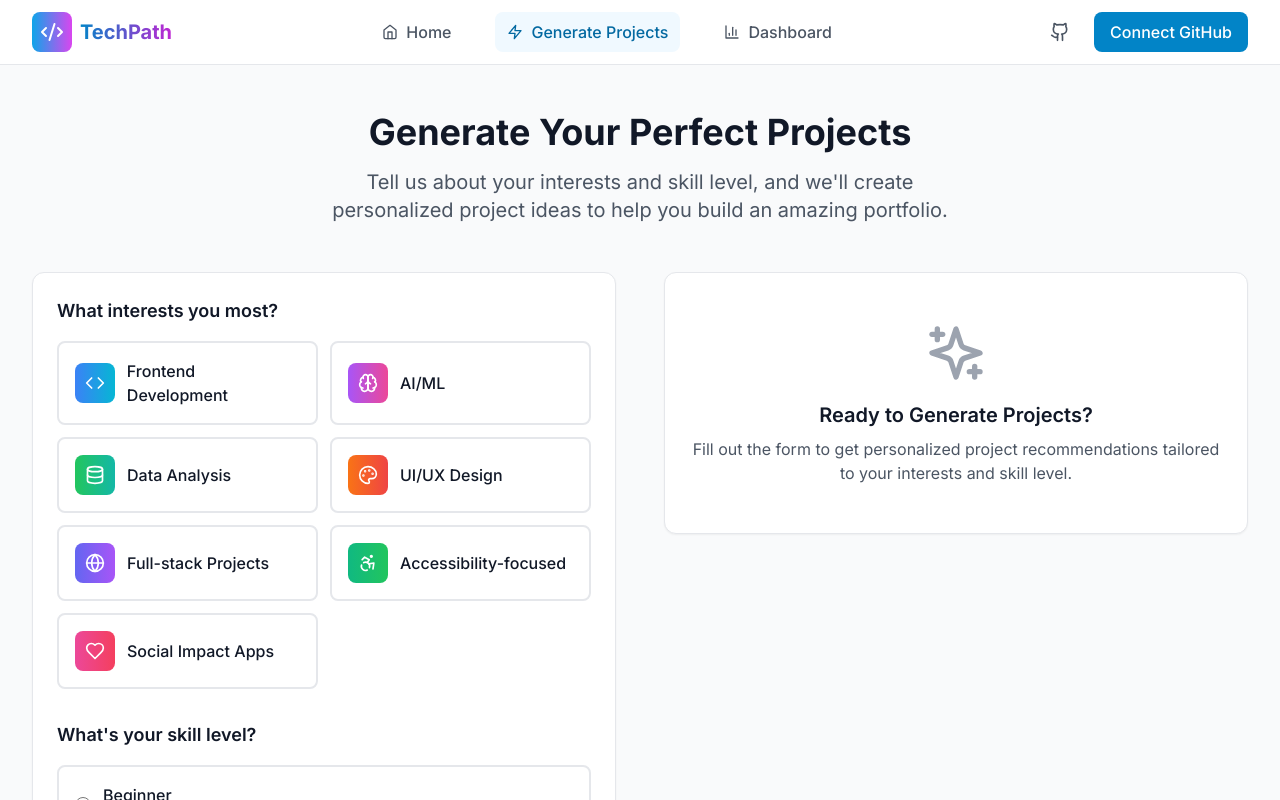
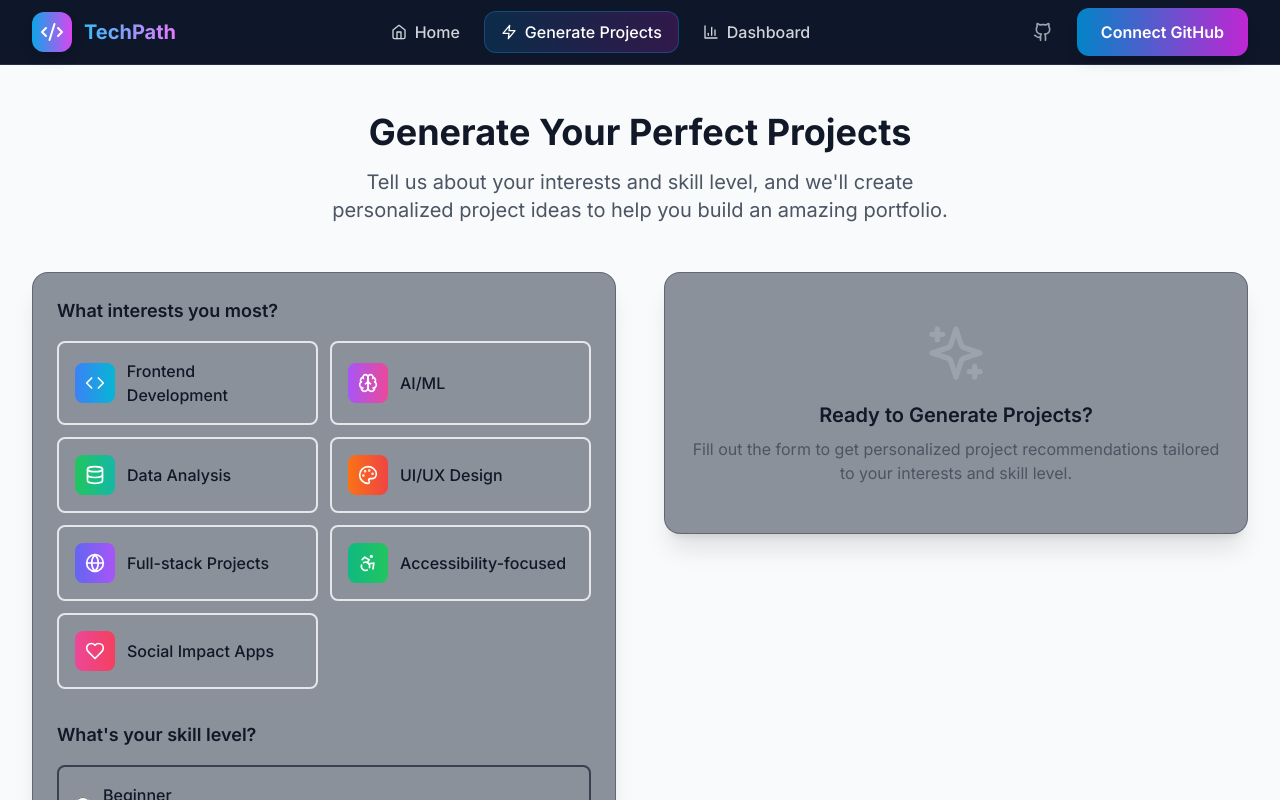
Before and after one commit to gswetha11/BreakIntoTech-, a React (Vite) app: page /generate in a window 1280 px wide. Shown: the top 800 px of the page. Built offline with nearby package versions, Linux system fonts and the light colour scheme; the HTML template or start-up script is replaced by a standard one.

Commit message:
Redesign UI to match dark modern style

```diff
--- a/src/App.tsx
+++ b/src/App.tsx
@@ -9,7 +9,7 @@ import ProjectDetails from './pages/ProjectDetails'
 
 function App() {
   return (
-    <div className="min-h-screen bg-gray-50">
+    <div className="min-h-screen bg-dark-900">
       <Header />
       <motion.main
         initial={{ opacity: 0 }}
--- a/src/components/Header.tsx
+++ b/src/components/Header.tsx
@@ -16,20 +16,20 @@ const Header = () => {
     <motion.header
       initial={{ y: -100 }}
       animate={{ y: 0 }}
-      className="fixed top-0 left-0 right-0 z-50 bg-white/95 backdrop-blur-sm border-b border-gray-200"
+      className="fixed top-0 left-0 right-0 z-50 bg-dark-900/95 backdrop-blur-md border-b border-dark-700/50"
     >
       <div className="max-w-7xl mx-auto px-4 sm:px-6 lg:px-8">
         <div className="flex justify-between items-center h-16">
-          <Link to="/" className="flex items-center space-x-2">
-            <div className="p-2 bg-gradient-to-r from-primary-500 to-secondary-500 rounded-lg">
+          <Link to="/" className="flex items-center space-x-3">
+            <div className="p-2 bg-gradient-to-r from-primary-500 to-secondary-500 rounded-xl shadow-lg">
               <Code2 className="h-6 w-6 text-white" />
             </div>
-            <span className="text-xl font-bold bg-gradient-to-r from-primary-600 to-secondary-600 bg-clip-text text-transparent">
+            <span className="text-xl font-bold bg-gradient-to-r from-primary-400 to-secondary-400 bg-clip-text text-transparent">
               TechPath
             </span>
           </Link>
 
-          <nav className="hidden md:flex items-center space-x-8">
+          <nav className="hidden md:flex items-center space-x-2">
             {navItems.map((item) => {
               const Icon = item.icon
               const isActive = location.pathname === item.path
@@ -38,10 +38,10 @@ const Header = () => {
                 <Link
                   key={item.path}
                   to={item.path}
-                  className={`flex items-center space-x-2 px-3 py-2 rounded-lg transition-colors duration-200 ${
+                  className={`flex items-center space-x-2 px-4 py-2 rounded-xl transition-all duration-200 ${
                     isActive
-                      ? 'bg-primary-50 text-primary-700'
-                      : 'text-gray-600 hover:text-gray-900 hover:bg-gray-50'
+                      ? 'bg-gradient-to-r from-primary-600/20 to-secondary-600/20 text-white border border-primary-500/30'
+                      : 'text-gray-300 hover:text-white hover:bg-dark-800/50'
                   }`}
                 >
                   <Icon className="h-4 w-4" />
@@ -56,7 +56,7 @@ const Header = () => {
               href="https://github.com"
               target="_blank"
               rel="noopener noreferrer"
-              className="p-2 text-gray-600 hover:text-gray-900 hover:bg-gray-100 rounded-lg transition-colors duration-200"
+              className="p-2 text-gray-400 hover:text-white hover:bg-dark-800/50 rounded-xl transition-all duration-200"
             >
               <Github className="h-5 w-5" />
             </a>
--- a/src/index.css
+++ b/src/index.css
@@ -1,4 +1,4 @@
-@import url('https://fonts.googleapis.com/css2?family=Inter:wght@300;400;500;600;700&display=swap');
+@import url('https://fonts.googleapis.com/css2?family=Inter:wght@300;400;500;600;700;800;900&display=swap');
 @tailwind base;
 @tailwind components;
 @tailwind utilities;
@@ -8,47 +8,80 @@
     @apply border-border;
   }
   body {
-    @apply bg-background text-foreground;
+    @apply bg-dark-900 text-gray-100;
     font-feature-settings: "rlig" 1, "calt" 1;
   }
 }
 
 @layer components {
   .btn-primary {
-    @apply bg-primary-600 hover:bg-primary-700 text-white font-medium py-2 px-4 rounded-lg transition-colors duration-200 focus:outline-none focus:ring-2 focus:ring-primary-500 focus:ring-offset-2;
+    @apply bg-gradient-to-r from-primary-600 to-secondary-600 hover:from-primary-700 hover:to-secondary-700 text-white font-semibold py-3 px-6 rounded-xl transition-all duration-300 focus:outline-none focus:ring-2 focus:ring-primary-500 focus:ring-offset-2 focus:ring-offset-dark-900 shadow-lg hover:shadow-xl transform hover:scale-105;
   }
 
   .btn-secondary {
-    @apply bg-gray-100 hover:bg-gray-200 text-gray-900 font-medium py-2 px-4 rounded-lg transition-colors duration-200 focus:outline-none focus:ring-2 focus:ring-gray-500 focus:ring-offset-2;
+    @apply bg-dark-800 hover:bg-dark-700 text-gray-200 font-semibold py-3 px-6 rounded-xl transition-all duration-300 focus:outline-none focus:ring-2 focus:ring-gray-500 focus:ring-offset-2 focus:ring-offset-dark-900 border border-dark-600 hover:border-dark-500;
   }
 
   .card {
-    @apply bg-white rounded-xl shadow-sm border border-gray-200 p-6 hover:shadow-md transition-shadow duration-200;
+    @apply bg-dark-800/50 backdrop-blur-sm rounded-2xl shadow-xl border border-dark-700/50 p-6 hover:shadow-2xl hover:border-dark-600/50 transition-all duration-300;
+  }
+
+  .card-glass {
+    @apply bg-dark-800/30 backdrop-blur-md rounded-2xl shadow-2xl border border-dark-700/30 p-6 hover:bg-dark-800/40 transition-all duration-300;
   }
 
   .gradient-bg {
-    background: linear-gradient(135deg, #667eea 0%, #764ba2 100%);
+    background: linear-gradient(135deg, #0f172a 0%, #1e293b 50%, #334155 100%);
   }
 
   .hero-gradient {
     background: linear-gradient(135deg, #0ea5e9 0%, #d946ef 50%, #22c55e 100%);
   }
+
+  .sidebar-item {
+    @apply flex items-center space-x-3 px-4 py-3 rounded-xl text-gray-300 hover:text-white hover:bg-dark-700/50 transition-all duration-200 cursor-pointer;
+  }
+
+  .sidebar-item.active {
+    @apply bg-gradient-to-r from-primary-600/20 to-secondary-600/20 text-white border-l-4 border-primary-500;
+  }
+
+  .progress-bar {
+    @apply w-full bg-dark-700 rounded-full h-2 overflow-hidden;
+  }
+
+  .progress-fill {
+    @apply h-full bg-gradient-to-r from-success-500 to-primary-500 rounded-full transition-all duration-500;
+  }
 }
 
 /* Custom scrollbar */
 ::-webkit-scrollbar {
-  width: 6px;
+  width: 8px;
 }
 
 ::-webkit-scrollbar-track {
-  background: #f1f1f1;
+  background: #1e293b;
 }
 
 ::-webkit-scrollbar-thumb {
-  background: #c1c1c1;
-  border-radius: 3px;
+  background: #475569;
+  border-radius: 4px;
 }
 
 ::-webkit-scrollbar-thumb:hover {
-  background: #a8a8a8;
+  background: #64748b;
 }
+
+/* Glow effects */
+.glow-primary {
+  box-shadow: 0 0 20px rgba(14, 165, 233, 0.3);
+}
+
+.glow-secondary {
+  box-shadow: 0 0 20px rgba(217, 70, 239, 0.3);
+}
+
+.glow-success {
+  box-shadow: 0 0 20px rgba(34, 197, 94, 0.3);
+}
--- a/tailwind.config.js
+++ b/tailwind.config.js
@@ -7,9 +7,9 @@ export default {
   theme: {
     extend: {
       colors: {
-        border: 'rgb(229 231 235)', // gray-200
-        background: 'rgb(249 250 251)', // gray-50
-        foreground: 'rgb(17 24 39)', // gray-900
+        border: 'rgb(55 65 81)', // gray-700
+        background: 'rgb(17 24 39)', // gray-900
+        foreground: 'rgb(243 244 246)', // gray-100
         primary: {
           50: '#f0f9ff',
           100: '#e0f2fe',
@@ -45,6 +45,18 @@ export default {
           700: '#15803d',
           800: '#166534',
           900: '#14532d',
+        },
+        dark: {
+          50: '#f8fafc',
+          100: '#f1f5f9',
+          200: '#e2e8f0',
+          300: '#cbd5e1',
+          400: '#94a3b8',
+          500: '#64748b',
+          600: '#475569',
+          700: '#334155',
+          800: '#1e293b',
+          900: '#0f172a',
         }
       },
       fontFamily: {
@@ -54,6 +66,7 @@ export default {
         'fade-in': 'fadeIn 0.5s ease-in-out',
         'slide-up': 'slideUp 0.3s ease-out',
         'bounce-gentle': 'bounceGentle 2s infinite',
+        'glow': 'glow 2s ease-in-out infinite alternate',
       },
       keyframes: {
         fadeIn: {
@@ -67,7 +80,16 @@ export default {
         bounceGentle: {
           '0%, 100%': { transform: 'translateY(0)' },
           '50%': { transform: 'translateY(-5px)' },
+        },
+        glow: {
+          '0%': { boxShadow: '0 0 20px rgba(14, 165, 233, 0.3)' },
+          '100%': { boxShadow: '0 0 30px rgba(14, 165, 233, 0.6)' },
         }
+      },
+      backgroundImage: {
+        'gradient-radial': 'radial-gradient(var(--tw-gradient-stops))',
+        'gradient-conic': 'conic-gradient(from 180deg at 50% 50%, var(--tw-gradient-stops))',
+        'hero-gradient': 'linear-gradient(135deg, #0f172a 0%, #1e293b 50%, #334155 100%)',
       }
     },
   },
```
